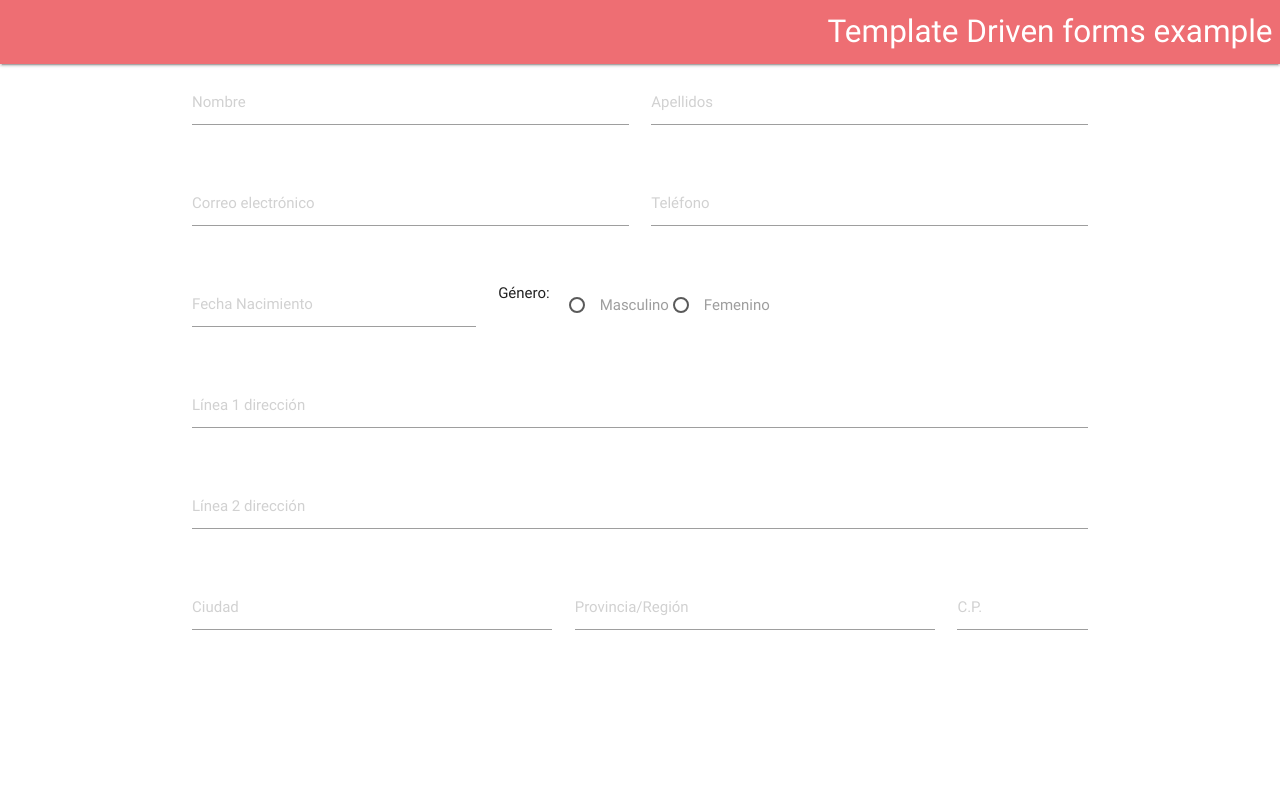
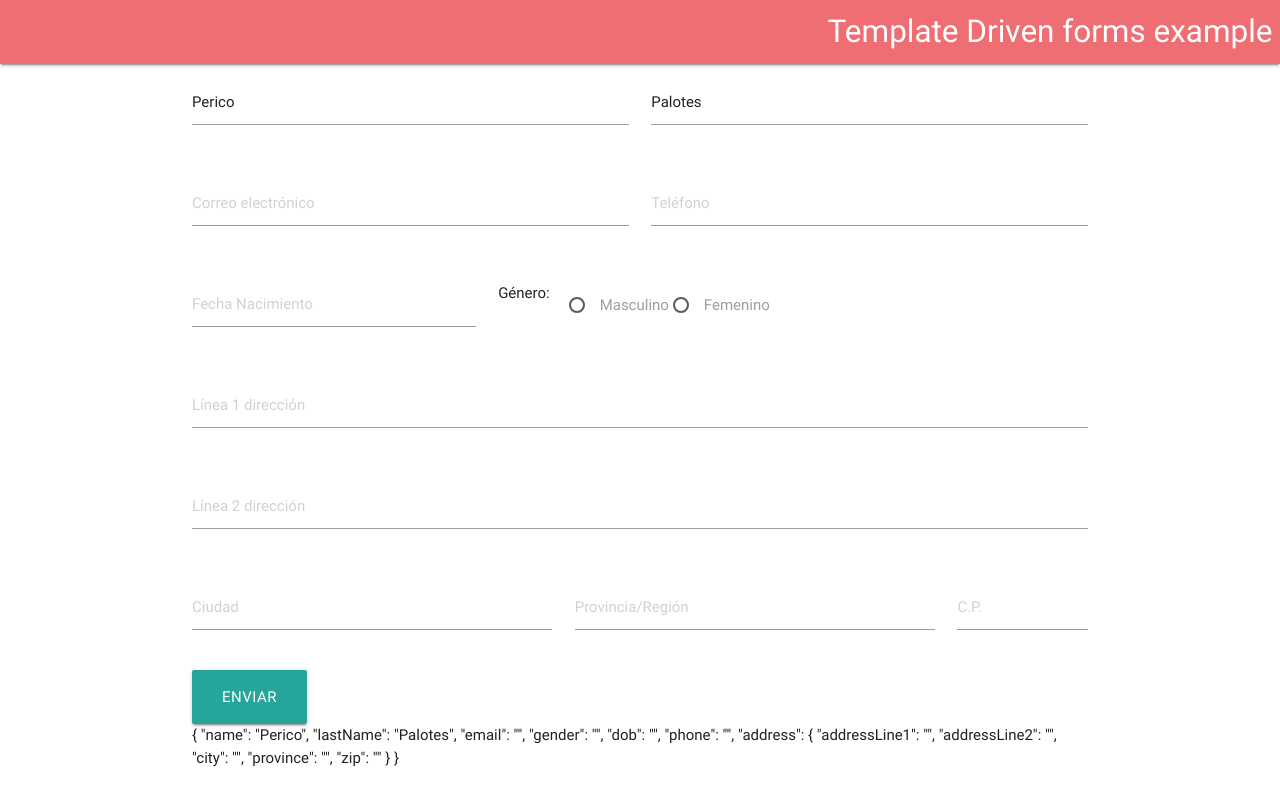
Before and after one commit to agudovitoria/ng2-forms, an Angular app: page / in a window 1280 px wide. Built offline with nearby package versions, Linux system fonts and the light colour scheme.

Commit message:
Reactive forms. Declaration and submit

```diff
--- a/src/app/app.module.ts
+++ b/src/app/app.module.ts
@@ -1,6 +1,6 @@
 import { BrowserModule } from '@angular/platform-browser';
 import { NgModule } from '@angular/core';
-import { FormsModule } from '@angular/forms';
+import { ReactiveFormsModule } from '@angular/forms';
 import { HttpModule } from '@angular/http';
 
 import { AppComponent } from './app.component';
@@ -13,7 +13,7 @@ import { RegistrationFormComponent } from './registration-form/registration-form
   ],
   imports: [
     BrowserModule,
-    FormsModule,
+    ReactiveFormsModule,
     HttpModule
   ],
   providers: [],
--- /dev/null
+++ b/src/app/registration-form/IFormData.ts
@@ -0,0 +1,14 @@
+export interface IFormData {
+    name: string,
+    lastName: string,
+    gender: number,
+    dob: Date,
+    phone: number,
+    address: {
+        addressLine1: string,
+        addressLine2: string,
+        city: string,
+        province: string,
+        zip: number
+    }
+}
--- a/src/app/registration-form/registration-form.component.html
+++ b/src/app/registration-form/registration-form.component.html
@@ -1,57 +1,65 @@
  <div class="row">
-    <form class="col s12">
+    <form class="col s12" [formGroup]="formData" (ngSubmit)="onSubmit(formData)">
       <div class="row">
         <div class="input-field col s6">
-          <input placeholder="Nombre" id="first_name" type="text" class="validate">
+          <input placeholder="Nombre" id="first_name" type="text" class="validate" formControlName="name">
         </div>
         <div class="input-field col s6">
-          <input placeholder="Apellidos" id="last_name" type="text" class="validate">
+          <input placeholder="Apellidos" id="last_name" type="text" class="validate" formControlName="lastName">
         </div>
       </div>
 
       <div class="row">
         <div class="input-field col s6">
-          <input placeholder="Correo electrónico" id="email" type="email" class="validate">
+          <input placeholder="Correo electrónico" id="email" type="email" class="validate" formControlName="email">
         </div>
         <div class="input-field col s6">
-          <input placeholder="Teléfono" id="phone" type="tel" class="validate">
+          <input placeholder="Teléfono" id="phone" type="tel" class="validate" formControlName="phone">
         </div>
       </div>
 
       <div class="row">
         <div class="input-field col s4">
-          <input placeholder="Fecha Nacimiento" id="dob" type="tel" class="validate">
+          <input placeholder="Fecha Nacimiento" id="dob" type="tel" class="validate" formControlName="dob">
         </div>
         <div class="input-field col s4">
           <span>Género: </span>
-          <input name="gender" type="radio" id="masc" /> <label for="test1">Masculino</label>
-          <input name="gender" type="radio" id="fem" /> <label for="test2">Femenino</label>
+          <input name="gender" type="radio" id="masc" formControlName="gender" /> <label for="test1">Masculino</label>
+          <input name="gender" type="radio" id="fem" formControlName="gender" /> <label for="test2">Femenino</label>
+        </div>
+      </div>
+
+      <div formGroupName="address">
+        <div class="row">
+          <div class="input-field col s12">
+            <input placeholder="Línea 1 dirección" id="address_1" type="text" class="validate" formControlName="addressLine1">
           </div>
         </div>
 
         <div class="row">
           <div class="input-field col s12">
-          <input placeholder="Línea 1 dirección" id="address_1" type="text" class="validate">
-        </div>
-      </div>
-
-      <div class="row">
-        <div class="input-field col s12">
-          <input placeholder="Línea 2 dirección" id="address_2" type="text" class="validate">
+            <input placeholder="Línea 2 dirección" id="address_2" type="text" class="validate" formControlName="addressLine2">
           </div>
         </div>
 
         <div class="row">
           <div class="input-field col s5">
-          <input placeholder="Ciudad" id="city" type="text" class="validate">
+            <input placeholder="Ciudad" id="city" type="text" class="validate" formControlName="city">
           </div>
           <div class="input-field col s5">
-          <input placeholder="Provincia/Región" id="province" type="text" class="validate">
+            <input placeholder="Provincia/Región" id="province" type="text" class="validate" formControlName="province">
           </div>
           <div class="input-field col s2">
-          <input placeholder="C.P." id="zip" type="number" class="validate">
+            <input placeholder="C.P." id="zip" type="text" class="validate" formControlName="zip">
+          </div>
         </div>
       </div>
 
+      <div>
+        <button class="btn waves-effect waves-light btn-large" type="submit" name="action" [disabled]="formData.invalid">Enviar</button>
+      </div>
+
+      {{ formData?.value | json }}
+
     </form>
   </div>
--- a/src/app/registration-form/registration-form.component.ts
+++ b/src/app/registration-form/registration-form.component.ts
@@ -1,4 +1,6 @@
 import { Component, OnInit } from '@angular/core';
+import { FormControl, FormGroup } from '@angular/forms';
+import { IFormData } from './IFormData';
 
 @Component({
   selector: 'app-registration-form',
@@ -6,10 +8,33 @@ import { Component, OnInit } from '@angular/core';
   styleUrls: ['./registration-form.component.css']
 })
 export class RegistrationFormComponent implements OnInit {
+  formData: FormGroup;
 
-  constructor() { }
+  constructor() {
+
+  }
 
   ngOnInit() {
+    console.log('initializing...');
+
+    this.formData = new FormGroup({
+      name: new FormControl('Perico'),
+      lastName: new FormControl('Palotes'),
+      email: new FormControl(''),
+      gender: new FormControl(''),
+      dob: new FormControl(''),
+      phone: new FormControl(''),
+      address: new FormGroup({
+        addressLine1: new FormControl(''),
+        addressLine2: new FormControl(''),
+        city: new FormControl(''),
+        province: new FormControl(''),
+        zip: new FormControl('')
+      })
+    });
   }
 
+  onSubmit({ value, valid }: { value: IFormData, valid: boolean }) {
+    console.log(value, valid);
+  }
 }
```
Lines whose indentation alone changed are shown as unchanged.
